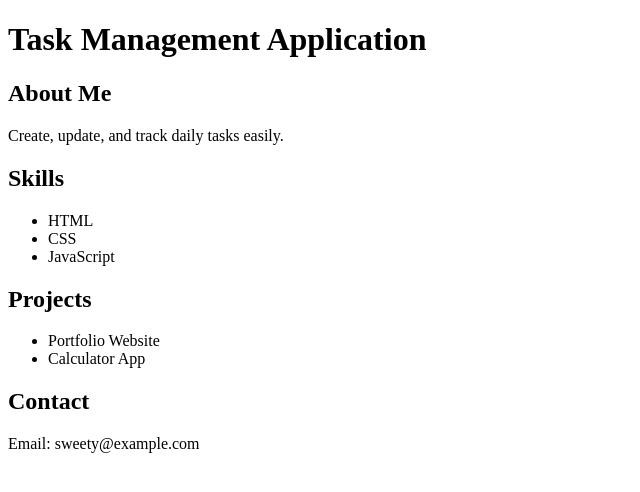
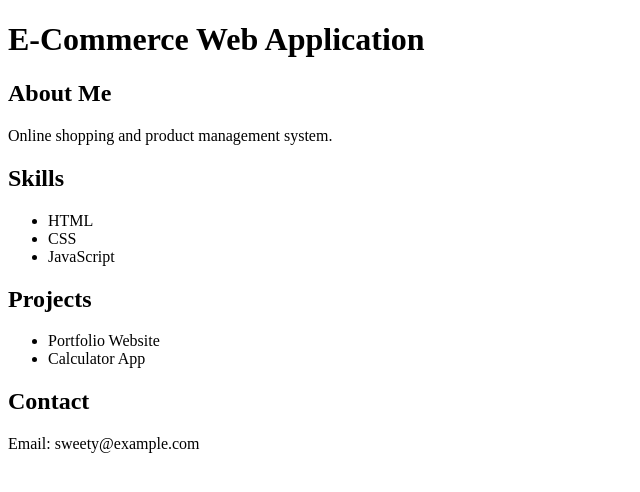
Before and after one commit to Yasaswini-1122/portfolio-website, a plain HTML site: page index.html in a window 1280 px wide. Shown: the whole page, without its empty margins (0-640 px from the left). Drawn offline with Linux system fonts and the light colour scheme.

Commit message:
Update index.html

```diff
--- a/index.html
+++ b/index.html
@@ -6,10 +6,10 @@
 
 <body>
 
- <h1>Task Management Application</h1>
+<h1>E-Commerce Web Application</h1>
 
   <h2>About Me</h2>
-  <p>Create, update, and track daily tasks easily.</p>
+  <p>Online shopping and product management system.</p>
   <h2>Skills</h2>
   <ul>
     <li>HTML</li>
```
